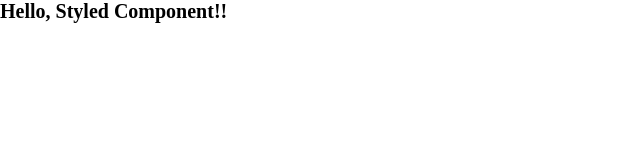
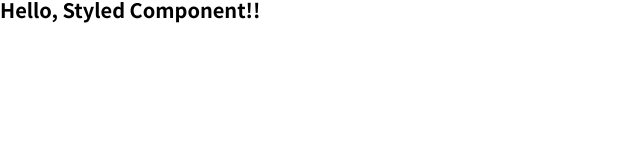
Before and after one commit to dexia2/food-diary, a React app in the folder client/: page / in a window 1280 px wide. Shown: the top 160 px of the page, without its empty margins (0-640 px from the left). Built offline with nearby package versions, Linux system fonts and the light colour scheme.

Commit message:
add fontの設定

```diff
--- a/client/public/index.html
+++ b/client/public/index.html
@@ -2,7 +2,8 @@
 <html>
   <head>
     <meta charset="utf-8">
-    <title>App</title>
+    <title>Food Diary</title>
+    <link href="https://fonts.googleapis.com/css?family=Noto+Sans+JP:400,700&amp;subset=japanese" rel="stylesheet">
   </head>
   <body>
     <div class="main"></div>
--- a/client/src/components/GlobalStyle.ts
+++ b/client/src/components/GlobalStyle.ts
@@ -5,6 +5,9 @@ const GlobalStyle = createGlobalStyle`
   body {
     box-sizing: border-box;
     font-size: 10px;
+    font-family: 'Noto Sans JP', sans-serif;
+    font-weight: 400;
+    line-height: 1;
   }
 
   *,
```
Also changed, not shown: 1 other file (tests, documents, lock files or other folders).
